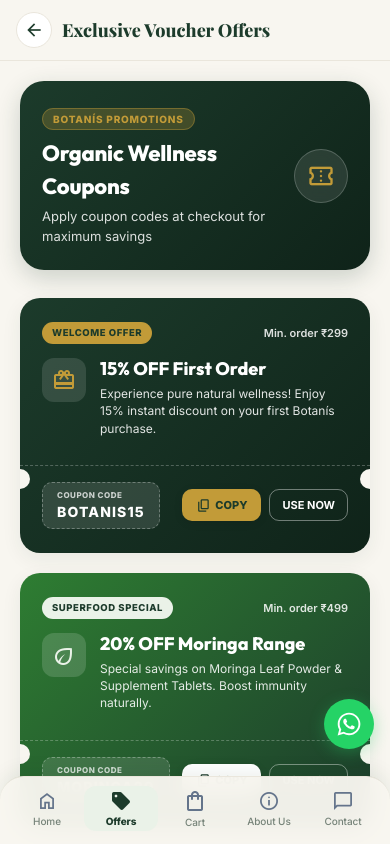
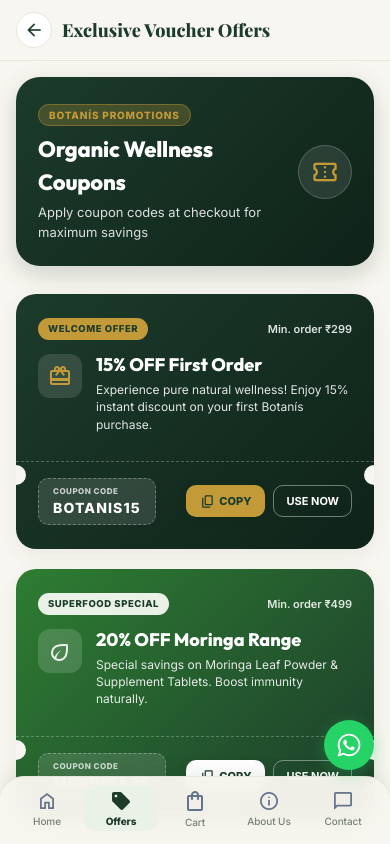
Before and after one commit to SagarDevop/Moringa, a React (Vite) app in the folder frontend/: page /offers in a window 390 px wide. Shown: the top 844 px of the page. Built offline with nearby package versions, Linux system fonts and the light colour scheme; no server answers; a web font is replaced by a local one.

Commit message:
fix: eliminate blank empty space below mobile bottom content and align float position

```diff
--- a/frontend/src/index.css
+++ b/frontend/src/index.css
@@ -520,7 +520,7 @@ html:not(.icons-loaded) .material-symbols-outlined * {
 @media (max-width: 768px) {
   .app-container {
     max-width: 480px;
-    padding-bottom: 85px;
+    padding-bottom: 68px;
   }
 }
 
@@ -606,7 +606,7 @@ html:not(.icons-loaded) .material-symbols-outlined * {
 
 @media (max-width: 768px) {
   .whatsapp-float {
-    bottom: 95px;
+    bottom: 74px;
     right: 16px;
   }
 }
--- a/frontend/src/pages/About.jsx
+++ b/frontend/src/pages/About.jsx
@@ -12,7 +12,7 @@ export default function About() {
     <div className="app-container" style={{ background: '#F8F6F0', minHeight: '100vh' }}>
       <TopAppBar title="About Botanís" showBack={true} />
 
-      <main className="botanis-main-content" style={{ padding: '16px 20px 40px' }}>
+      <main className="botanis-main-content" style={{ padding: '16px 16px 12px' }}>
 
         {/* Hero Banner Section */}
         <section style={{ marginBottom: '28px' }}>
--- a/frontend/src/pages/Home.jsx
+++ b/frontend/src/pages/Home.jsx
@@ -497,7 +497,7 @@ export default function Home() {
         {/* =========================================================================
             7. WHATSAPP SUPPORT CTA
             ========================================================================= */}
-        <section style={{ marginBottom: '28px' }}>
+        <section style={{ marginBottom: '10px' }}>
           <div style={{
             background: '#1C3B2B',
             borderRadius: '24px',
--- a/frontend/src/pages/Offers.jsx
+++ b/frontend/src/pages/Offers.jsx
@@ -166,7 +166,7 @@ export default function Offers() {
 
       <TopAppBar title="Exclusive Voucher Offers" showBack={true} />
 
-      <main className="botanis-main-content" style={{ padding: '20px 20px 40px' }}>
+      <main className="botanis-main-content" style={{ padding: '16px 16px 12px' }}>
 
         {/* Page Header Banner */}
         <div style={{
```
